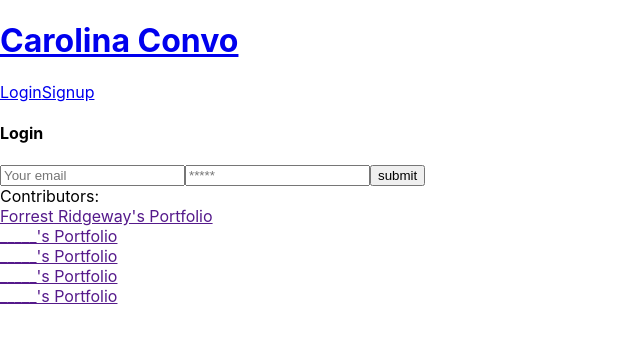
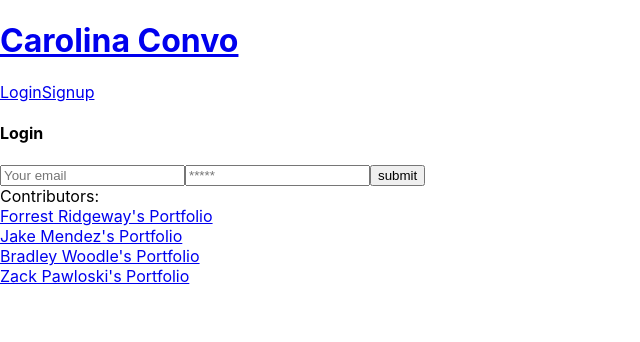
Before and after one commit to jakem8532/carolina-convo, a React (Create React App) app in the folder client/: page / in a window 1280 px wide. Shown: the top 342 px of the page, without its empty margins (0-640 px from the left). Built offline with nearby package versions, Linux system fonts and the light colour scheme.

Commit message:
added pages

```diff
--- a/client/src/components/Footer/index.js
+++ b/client/src/components/Footer/index.js
@@ -5,19 +5,16 @@ const Footer = () => {
         <footer>
             Contributors:
             <div>
-                <a href="">Forrest Ridgeway's Portfolio</a>
+                <a href="https://github/com.cmon-theres-gotta-be-a-name-available">Forrest Ridgeway's Portfolio</a>
             </div>
             <div>
-                <a href="">_____'s Portfolio</a>
+                <a href="https://github.com/jakem8532">Jake Mendez's Portfolio</a>
             </div>
             <div>
-                <a href="">_____'s Portfolio</a>
+                <a href="https://github.com/BradsW90">Bradley Woodle's Portfolio</a>
             </div>
             <div>
-                <a href="">_____'s Portfolio</a>
-            </div>
-            <div>
-                <a href="">_____'s Portfolio</a>
+                <a href="https://github.com/yo-Pack">Zack Pawloski's Portfolio</a>
             </div>
         </footer>
     )
```
